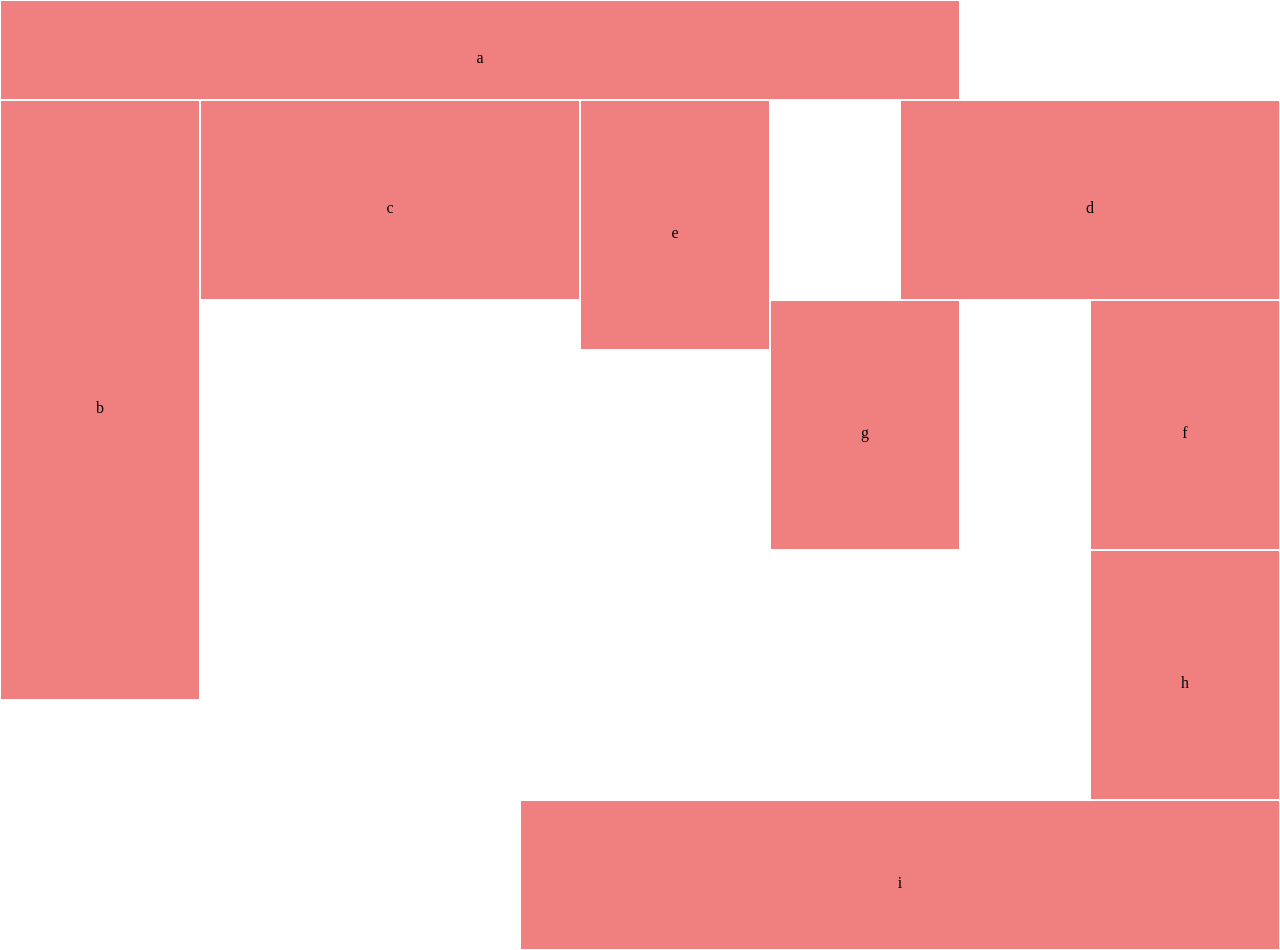
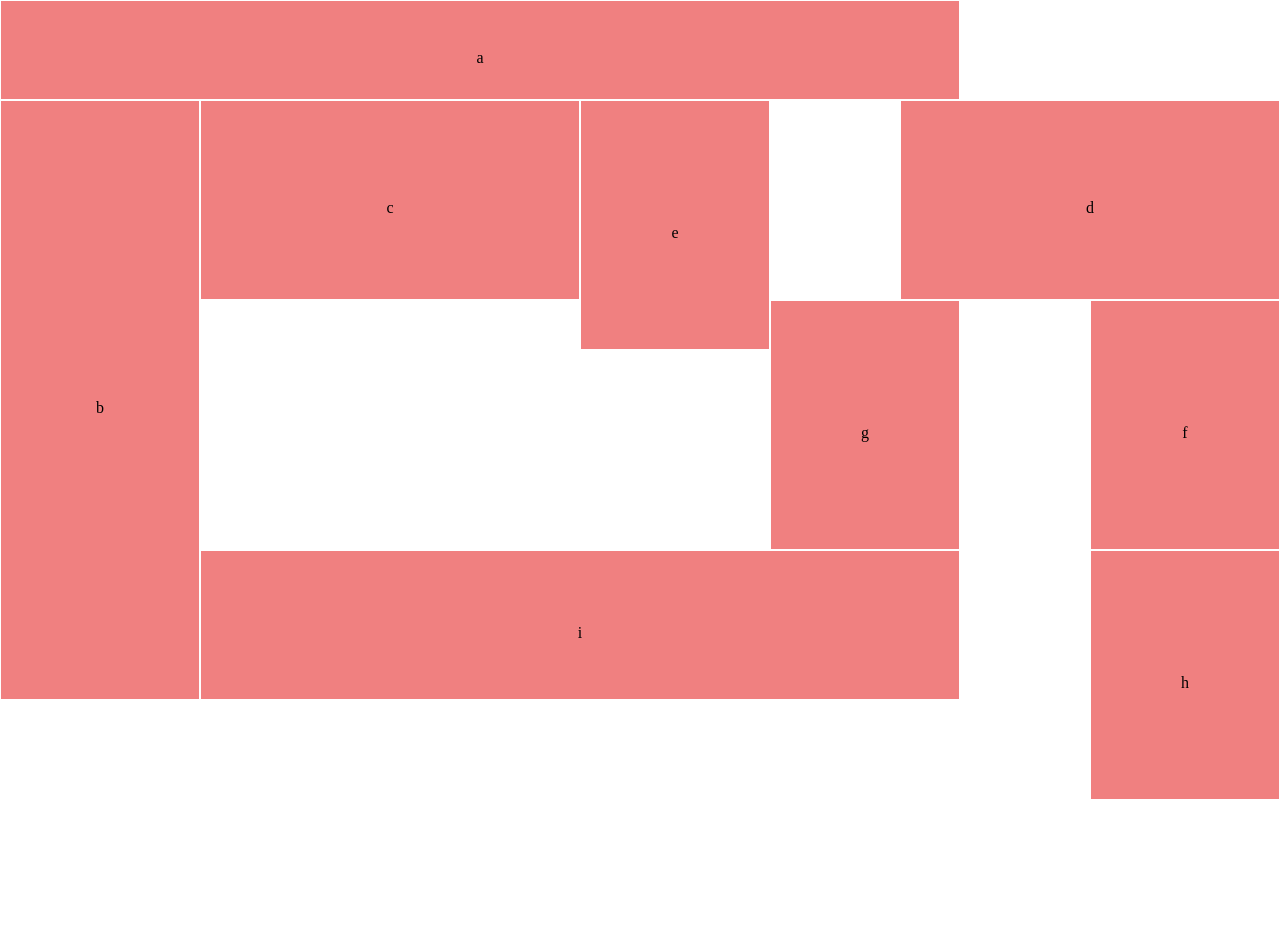
Before and after one commit to nooromari/lab-01, a plain HTML site: page index.html in a window 1280 px wide. After the commit the page ends 800 px from the top, so only its background shows below. Drawn offline with Linux system fonts and the light colour scheme.

Commit message:
fix the i position

```diff
--- a/css/state.css
+++ b/css/state.css
@@ -63,9 +63,9 @@
         height:250px;
     }
     .i{
+        display: inline-block;
         width:760px ;
         height:150px;
-        float:right;
     }
     .c{
         float: left;
@@ -73,8 +73,8 @@
     .d{
         float: right;
     }
+
     div{
         background-color: lightcoral;
     }
-
 }
--- a/index.html
+++ b/index.html
@@ -20,10 +20,10 @@
     <main>
         <div class="b"><p>b</p></div>
         <section>
-            <!-- <section id="cdCon"> -->
+            <section id="cdCon">
                 <div class="c"><p>c</p></div>
                <div class="d"><p>d</p></div>
-            <!-- </section> -->
+            </section>
             <section id="efgh">
                 <section id="efCon">
                     <div class="e"><p>e</p></div>
```
